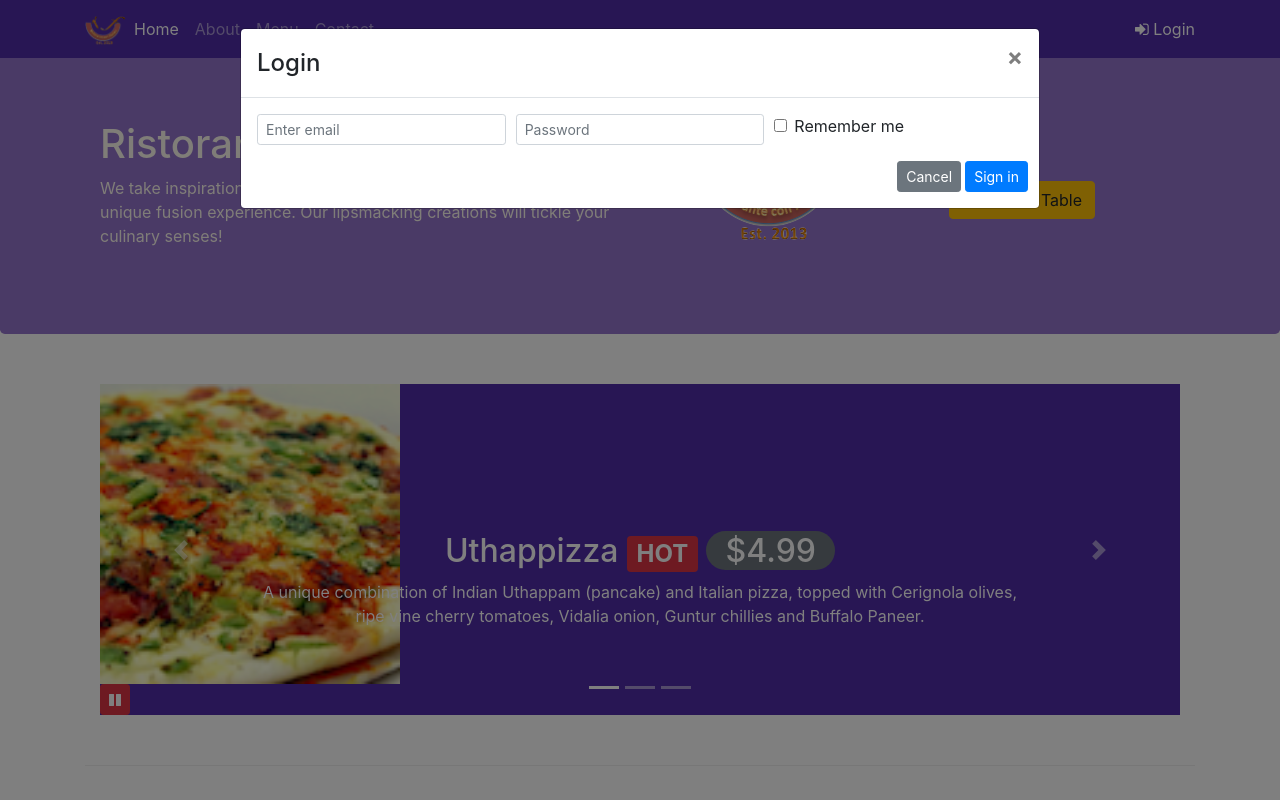
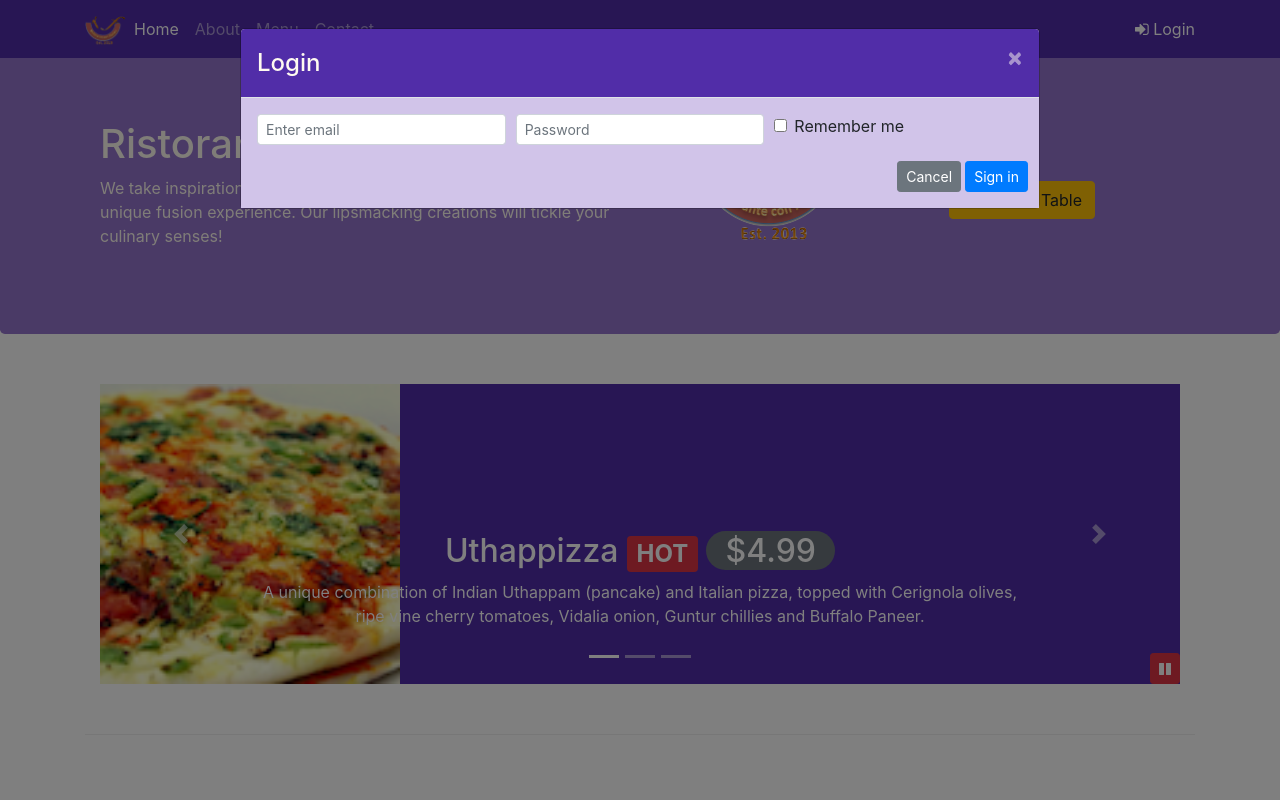
Before and after one commit to ArturMaiaP/Coursera-bootstrap4-frontend, a website: page index.html in a window 1280 px wide. Both pictures are taken after a click on the link "Login". Shown: the top 800 px of the page. Drawn offline with nearby package versions, Linux system fonts and the light colour scheme.

Commit message:
tasks week 4

```diff
--- a/css/styles.scss
+++ b/css/styles.scss
@@ -2,6 +2,7 @@ $lt-gray: #ddd;
 $background-dark: #512DA8;
 $background-light: #9575CD;
 $background-pale: #D1C4E9;
+$text-fw: floralwhite;
 
 // Height variables
 $carousel-item-height: 300px;
@@ -29,7 +30,7 @@ $carousel-item-height: 300px;
 .jumbotron {
     @include zero-margin(70px,30px);
     background: $background-light ;
-    color:floralwhite;
+    color: $text-fw;
 }
 
 address{
@@ -74,3 +75,15 @@ body{
     bottom: 0px;
     z-index: 1;
 }
+
+.modal-header{
+	background: $background-dark;
+	color: $text-fw;
+	.close{
+		color: $text-fw;
+	}
+}
+
+.modal-body{
+	background: $background-pale;
+}
--- a/index.html
+++ b/index.html
@@ -34,8 +34,16 @@
                     <li class="nav-item"> <a class= "nav-link" href="contactus.html"> Contact</a> </li>
                 </ul>
 
+                <!--
                 <span class="navbar-text">
                     <a href="" data-toggle="modal" data-target = "#loginModel">
+                        <span class="fa fa-sign-in"></span> Login
+                    </a>
+                </span>
+            -->
+
+                 <span class="navbar-text">
+                    <a  id="loginLink" >
                         <span class="fa fa-sign-in"></span> Login
                     </a>
                 </span>
@@ -163,11 +171,16 @@
                 </div>
 
                 <div class="col-12 col-sm-3 align-self-center">
+                    <button id = "reserveButton" class="mt-3 text-center ml-sm-3 btn btn-warning ">Reserve a Table</button>
+                </div>
+
+
+
+                <!-- tooltip
+                <div class="col-12 col-sm-3 align-self-center">
                     <a href="#" data-toggle="modal" data-target="#reserveModal" class="mt-3 text-center ml-sm-3 btn btn-warning "
                     >Reserve a Table</a>
                 </div>
-
-                <!-- tooltip
                 <div class="col-12 col-sm-3 align-self-center">
                     <a href="#cardReserve" class="mt-3 text-center ml-sm-3 btn btn-warning "
                             data-toogle= "tooltip" data-html="true" title="Or Call Us at: <br> <strong>+55829913232</strong>"
@@ -224,7 +237,7 @@
                     <a href="#myCarousel" role="button" class="carousel-control-next" data-slide ="next">
                         <span class="carousel-control-next-icon"></span>
                     </a>
-                    <button class="btn btn-danger btn-sm" id="carousel-button">
+                    <button class="btn btn-danger btn-sm" id="carouselButton">
                         <span class="fa fa-pause"></span>
                     </button>
 
@@ -416,6 +429,25 @@
             });
         });
     </script>
+
+    <script >
+        $(document).ready(function(){
+            $('#reserveButton').click( function(){
+                $('#reserveModal').modal('show');
+            });
+        });
+
+    </script>
+
+    <script >
+        $(document).ready(function(){
+            $('#loginLink').click( function(){
+                $('#loginModel').modal('show');
+            });
+        });
+
+    </script>
+
     <!--
     <script>
         $(document).ready(function(){
```
Also changed, not shown: css/styles.css.
